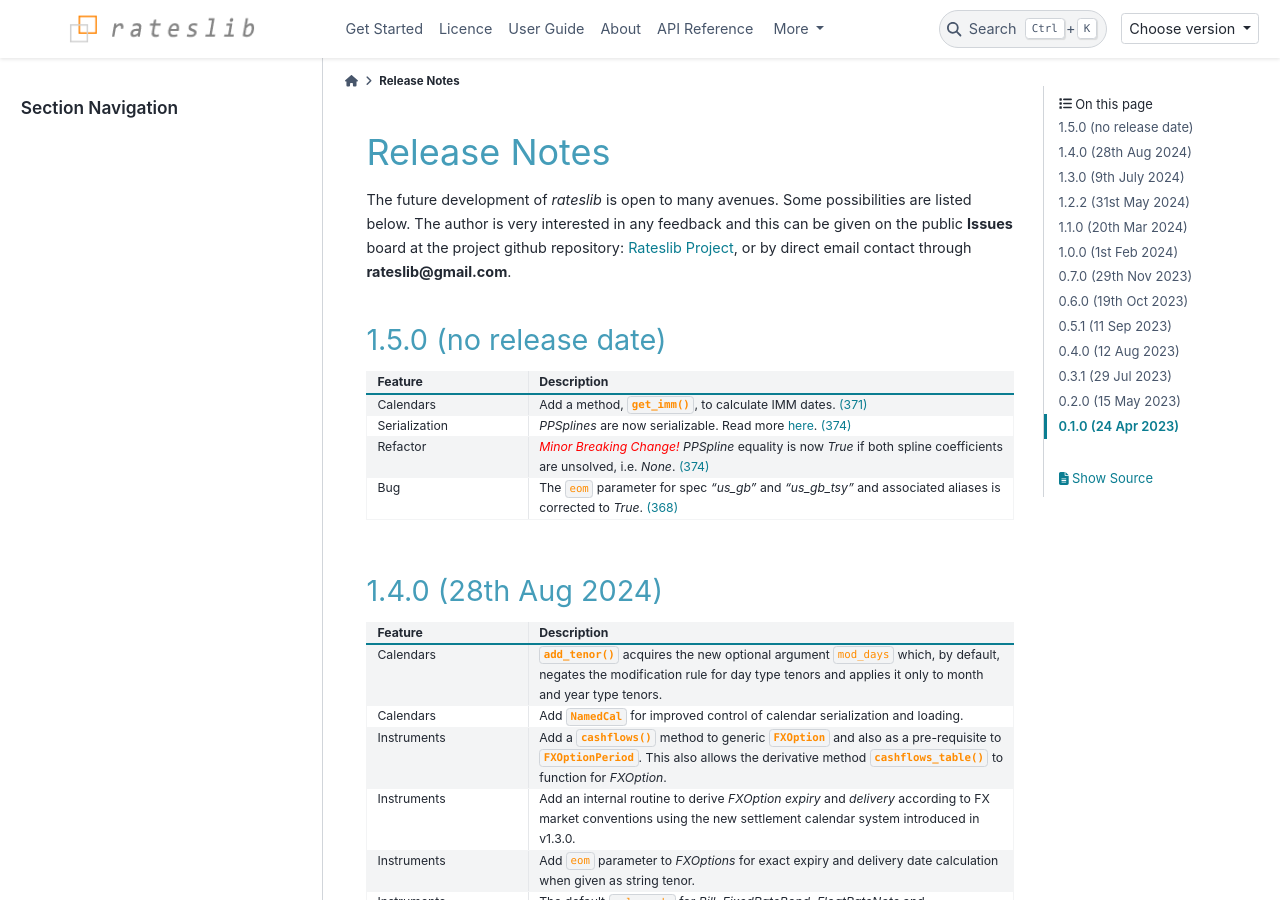
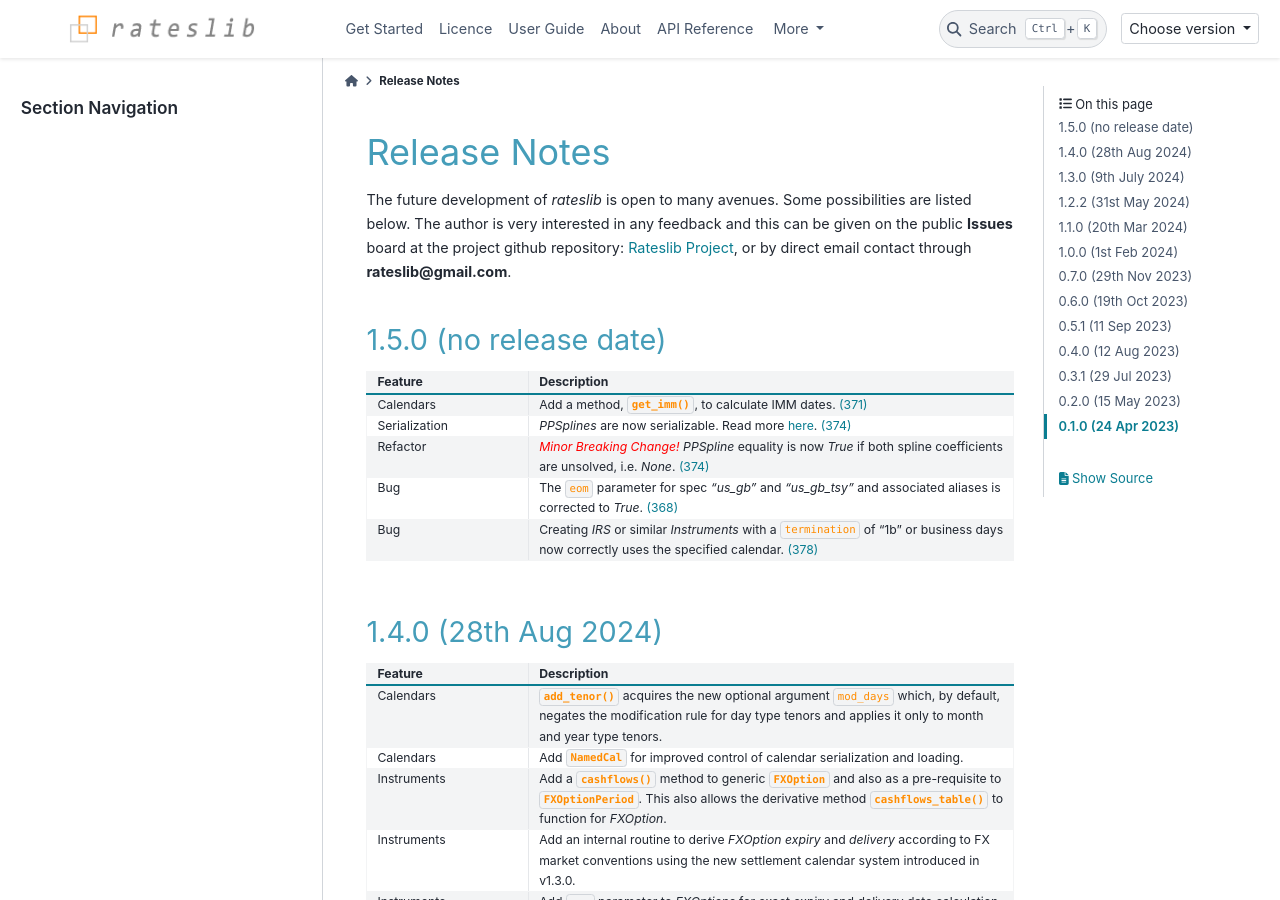
Before and after one commit to attack68/rateslib, a Sphinx documentation site: the page built from docs/source/i_whatsnew.rst, in a window 1280 px wide and 900 px high. Built offline with Sphinx 7.4.7 and the PyData theme 0.15.4, drawn with Linux system fonts in a browser that asks for light colours; comment, search, counter and statistics services are not loaded.

Commit message:
BUG: fix creating "1b" long IRS

```diff
--- a/docs/source/i_whatsnew.rst
+++ b/docs/source/i_whatsnew.rst
@@ -34,6 +34,10 @@ email contact through **rateslib@gmail.com**.
    * - Bug
      - The ``eom`` parameter for spec *"us_gb"* and *"us_gb_tsy"* and associated aliases is corrected to *True*.
        `(368) <https://github.com/attack68/rateslib/pull/368>`_
+   * - Bug
+     - Creating *IRS* or similar *Instruments* with a ``termination`` of "1b" or business days
+       now correctly uses the specified calendar.
+       `(378) <https://github.com/attack68/rateslib/pull/378>`_
 
 1.4.0 (28th Aug 2024)
 ***********************
```
